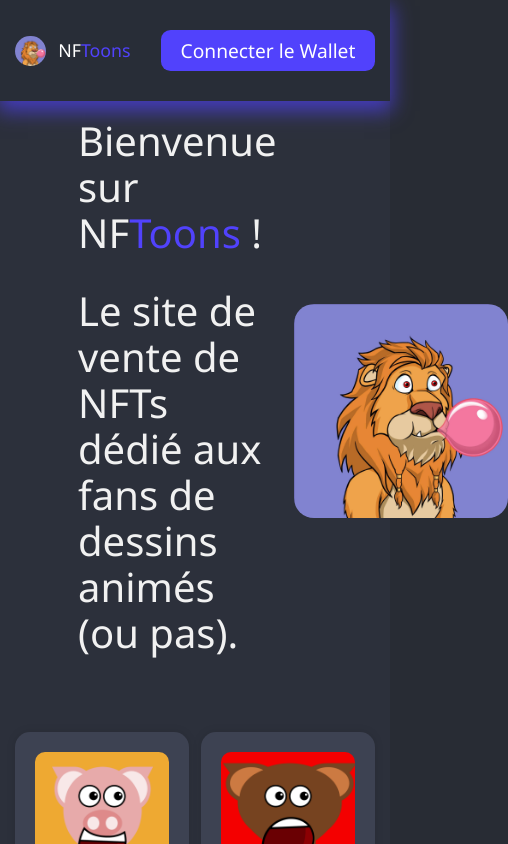
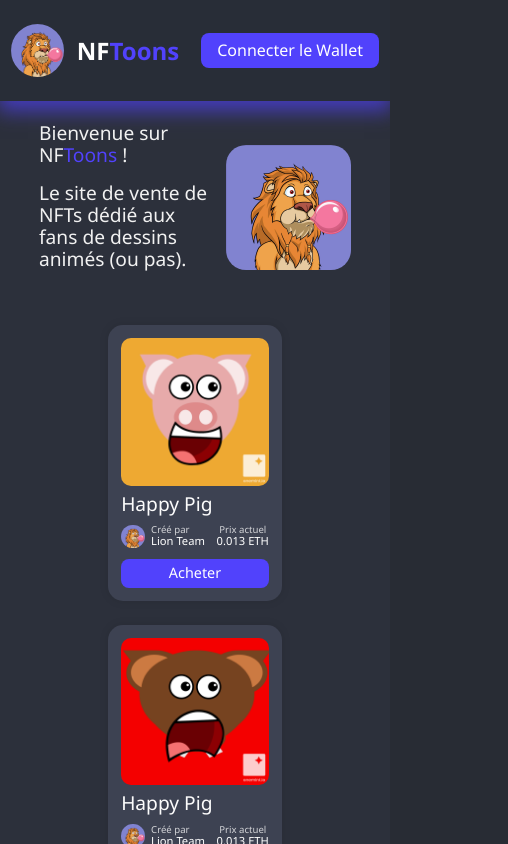
Before and after one commit to Maxime479/NFToons, a React (Create React App) app: page /home in a window 390 px wide. Shown: the top 844 px of the page, 508 px wide, since content can reach past the window. Built offline with nearby package versions, Linux system fonts and the light colour scheme; a web font is replaced by a local one.

Commit message:
Media queries for responsive layout

```diff
--- a/src/css/components/Header.css
+++ b/src/css/components/Header.css
@@ -21,6 +21,7 @@ header{
 
 
 .header_left{
+    /*background-color: #a9a9b0;*/
     display: flex;
     flex-flow: row nowrap;
     justify-content: space-between;
@@ -68,3 +69,22 @@ header{
     text-decoration: none;
 
 }
+
+
+@media only screen and (max-width: 992px) {
+    .connect_wallet_btn{
+        font-size: 1rem;
+    }
+
+    .header_title a{
+        font-size: 1.5rem !important;
+        font-weight: 600 !important;
+    }
+
+    .header_image{
+        width: 3em !important;
+    }
+
+
+
+}
--- a/src/css/components/NftCard.css
+++ b/src/css/components/NftCard.css
@@ -9,6 +9,22 @@
 
     .creator_info p {
         font-size: 0.7rem !important;
+    }
+
+    .buy_btn{
+        font-size: 0.9rem !important;
+        border-radius: 8px !important;
+        font-weight: 500 !important;
+        aspect-ratio: 5 !important;
+    }
+
+    .creator_img{
+        margin-right: 0.4rem !important;
+    }
+
+    .nft_card{
+        padding: 13px !important;
+        width: 8.3em !important;
     }
 }
 
--- a/src/css/pages/Home.css
+++ b/src/css/pages/Home.css
@@ -71,3 +71,25 @@ main{
     color: #5142fc;
 
 }
+
+
+@media only screen and (max-width: 992px) {
+    .welcome_message{
+        font-size: 1.2rem;
+    }
+
+    .nft_card_container{
+        max-width: 90%;
+    }
+
+    .upper img{
+        width: 40%;
+        aspect-ratio: 1;
+        border-radius: 20px;
+    }
+
+    .upper{
+        width: 80%;
+    }
+
+}
```
